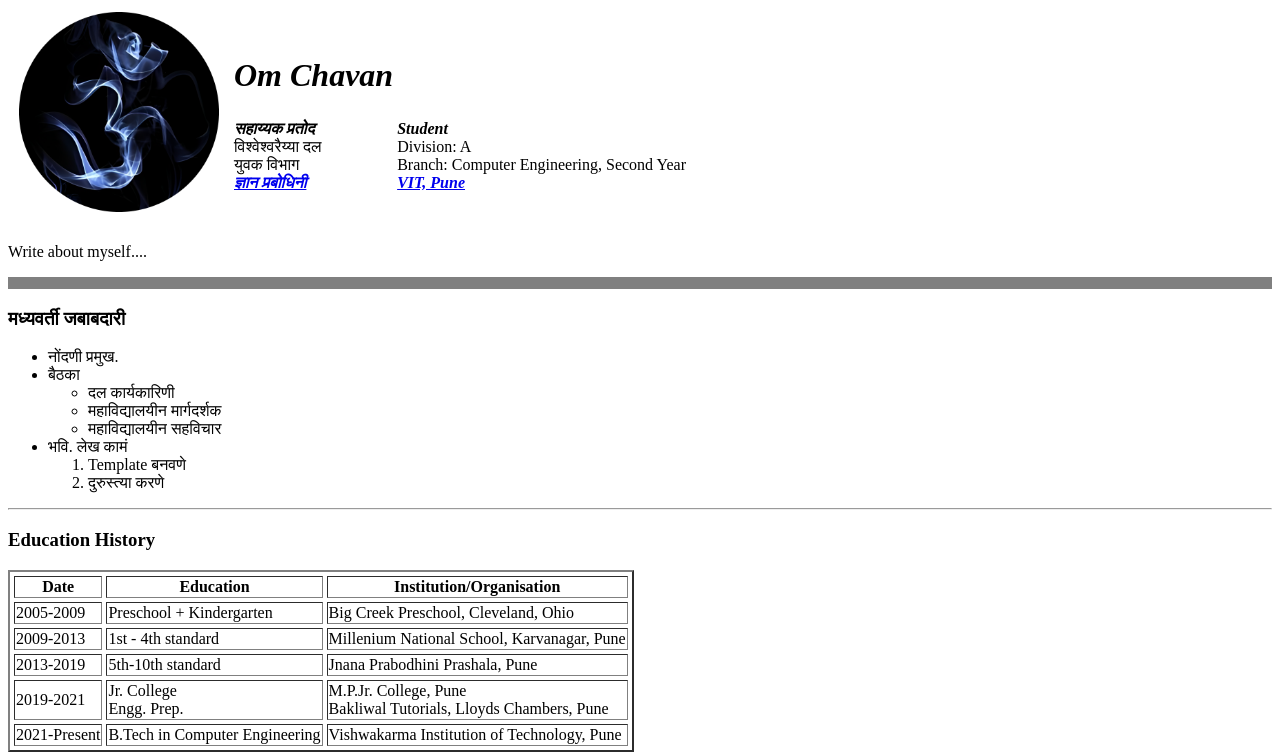
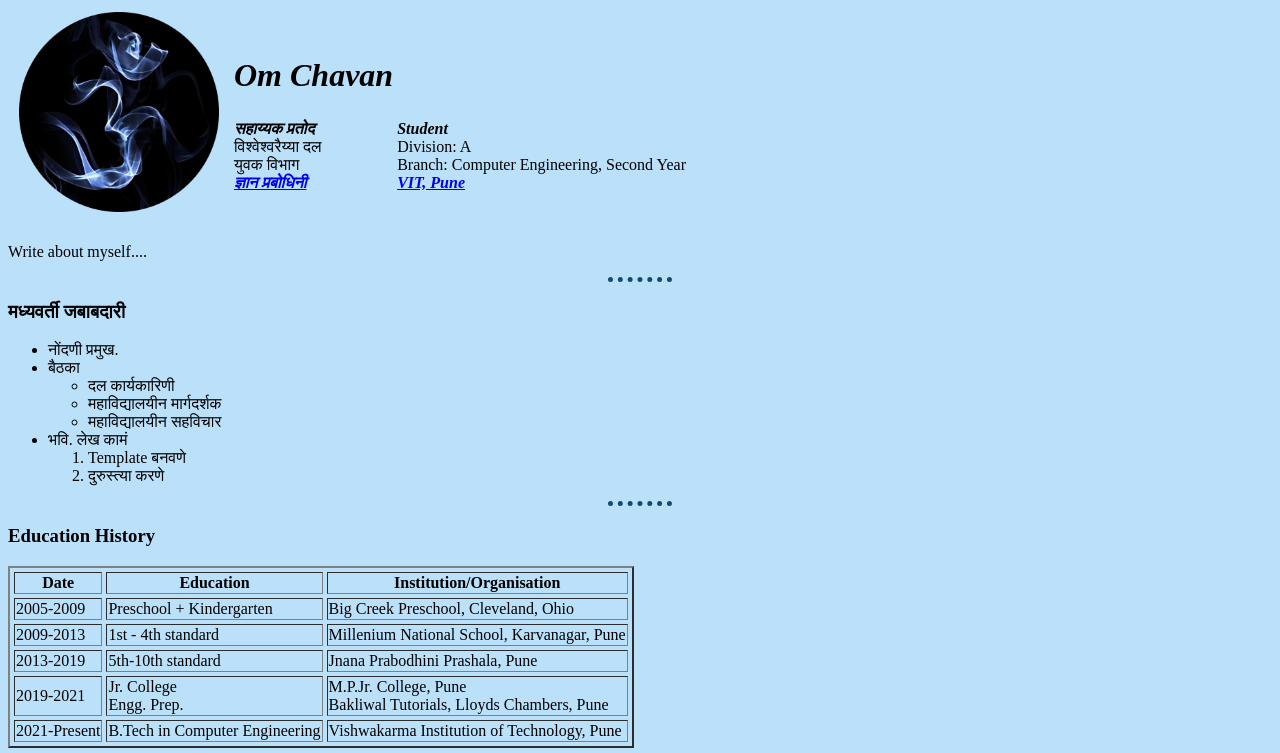
Before and after one commit to OmNC21/cv, a plain HTML site: page index.html in a window 1280 px wide. Shown: the part 79-832 px from the top of the page. Drawn offline with Linux system fonts and the light colour scheme.

Commit message:
Update index.html
Update index.html having basic CSS attributes in head - style portion

```diff
--- a/index.html
+++ b/index.html
@@ -2,6 +2,21 @@
 <head>
     <meta charset="UTF-8">
     <title>Om's TP CV🔥🔥🔥</title>
+
+    <style>
+        body{
+            background-color: #BBE1FA;
+        }
+
+        hr{
+
+            height: 0px;
+            width: 5%;
+            border-style: dotted none none;
+            border-width: 5px;
+            border-color: #0F4C75;
+        }
+    </style>
 </head>
 <body>
 
@@ -33,11 +48,8 @@
     </table>
 
     <p>Write about myself....</p>
-            </td>
-        </tr>
-    </table>
 
-    <hr size="12" noshade>
+    <hr>
 
     <h3>मध्यवर्ती जबाबदारी</h3>
         <ul>
```
